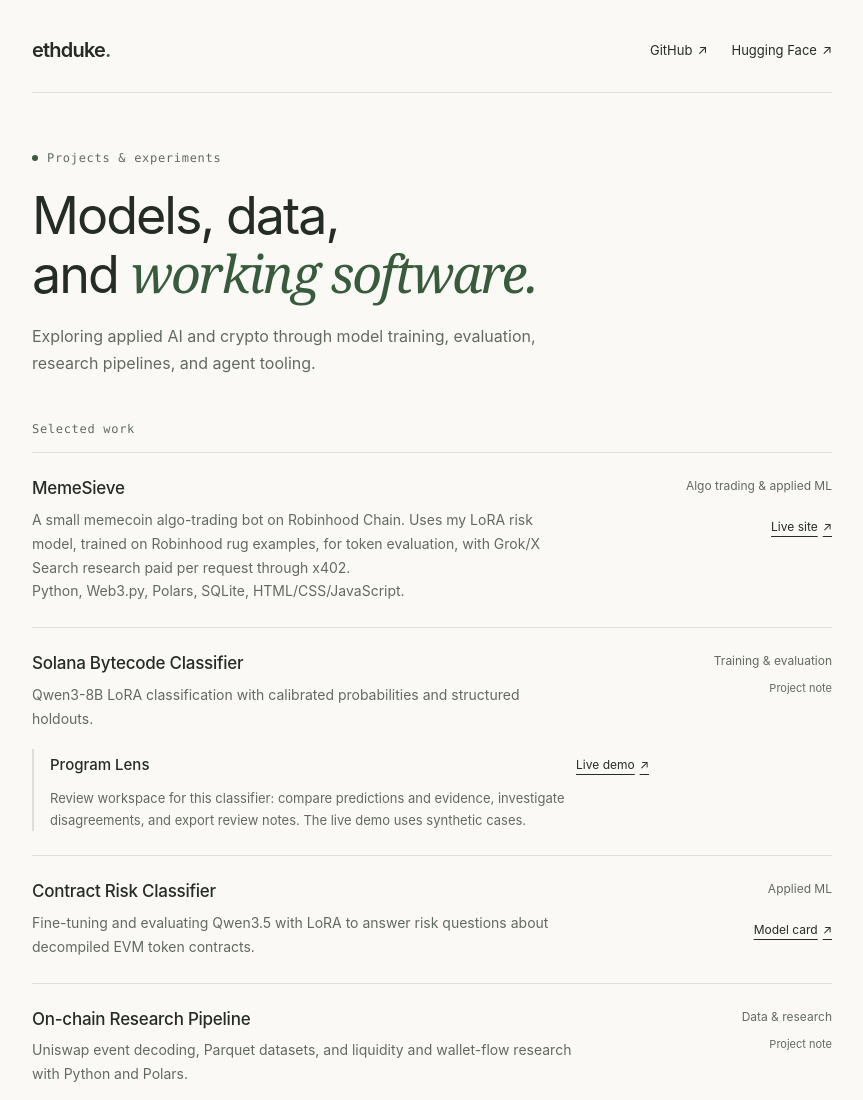
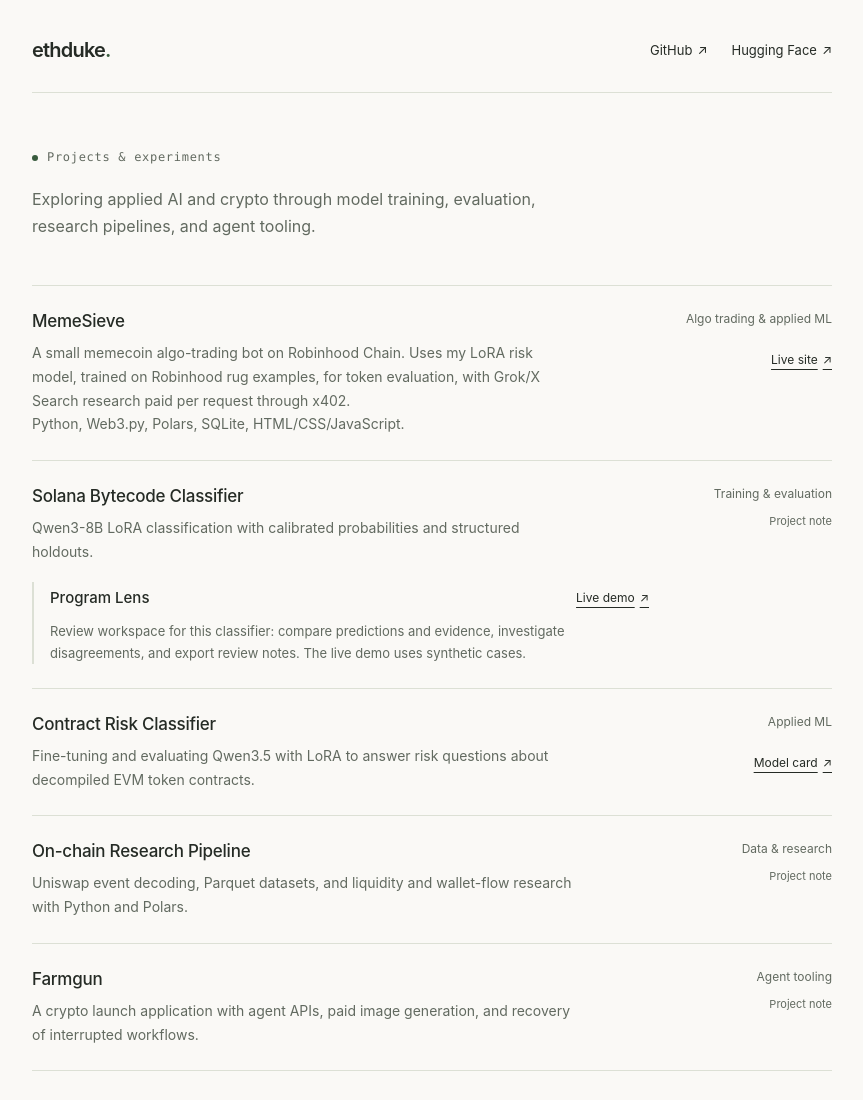
Before and after one commit to ethduke/ethduke.github.io, a plain HTML site: page index.html in a window 1280 px wide. Shown: the top 1100 px of the page, without its empty margins (208-1071 px from the left). Drawn offline with Linux system fonts and the light colour scheme.

Commit message:
style: remove portfolio slogan and section heading

```diff
--- a/index.html
+++ b/index.html
@@ -126,13 +126,11 @@
 
       <main>
         <section class="intro" aria-labelledby="intro-title">
-          <p class="eyebrow"><span class="status-dot" aria-hidden="true"></span>Projects &amp; experiments</p>
-          <h1 id="intro-title">Models, data,<br>and <em>working software.</em></h1>
+          <h1 id="intro-title" class="eyebrow"><span class="status-dot" aria-hidden="true"></span>Projects &amp; experiments</h1>
           <p class="intro-copy">Exploring applied AI and crypto through model training, evaluation, research pipelines, and agent tooling.</p>
         </section>
 
-        <section id="projects" aria-labelledby="projects-title">
-          <h2 id="projects-title" class="section-heading">Selected work</h2>
+        <section id="projects" aria-label="Projects">
 
           <article class="project" id="memesieve">
             <div class="project-copy">
```
Also changed, not shown: index.md (+1 -1 lines).
